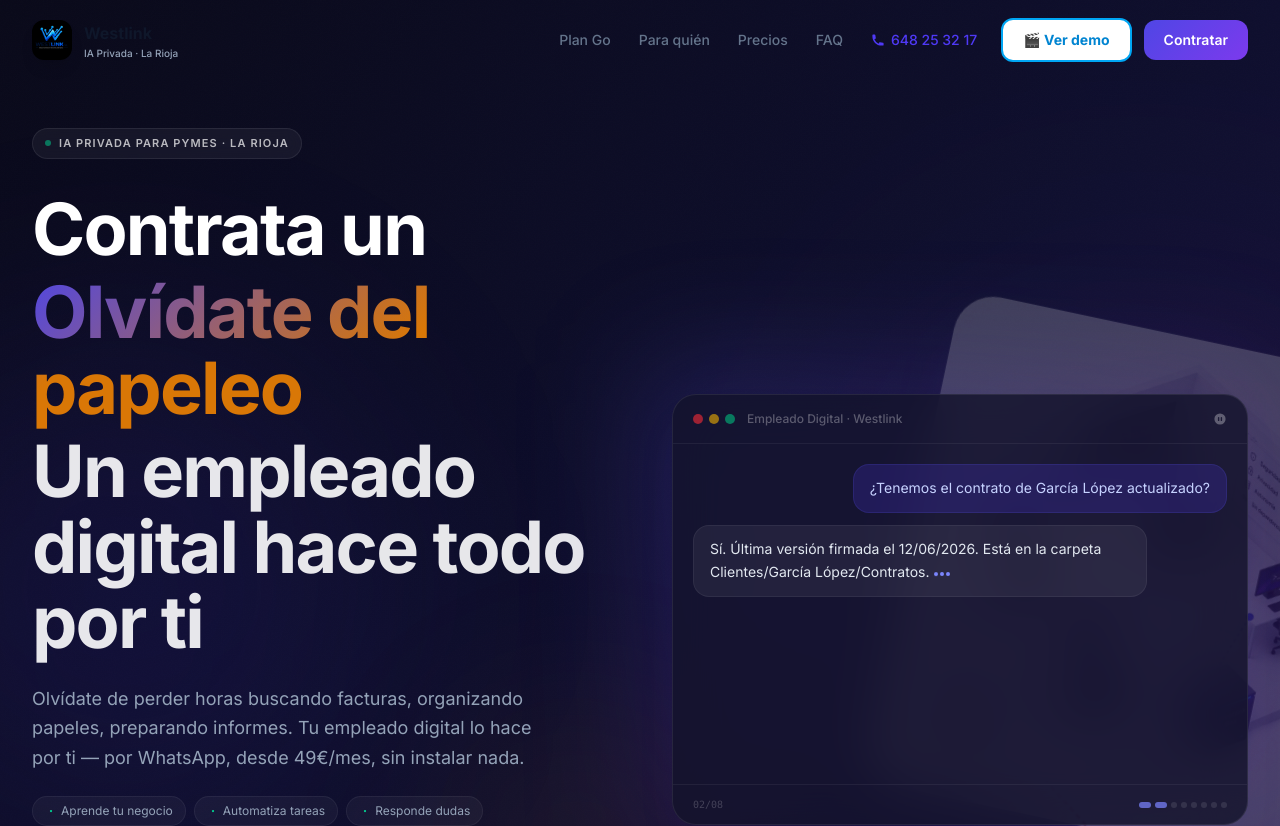
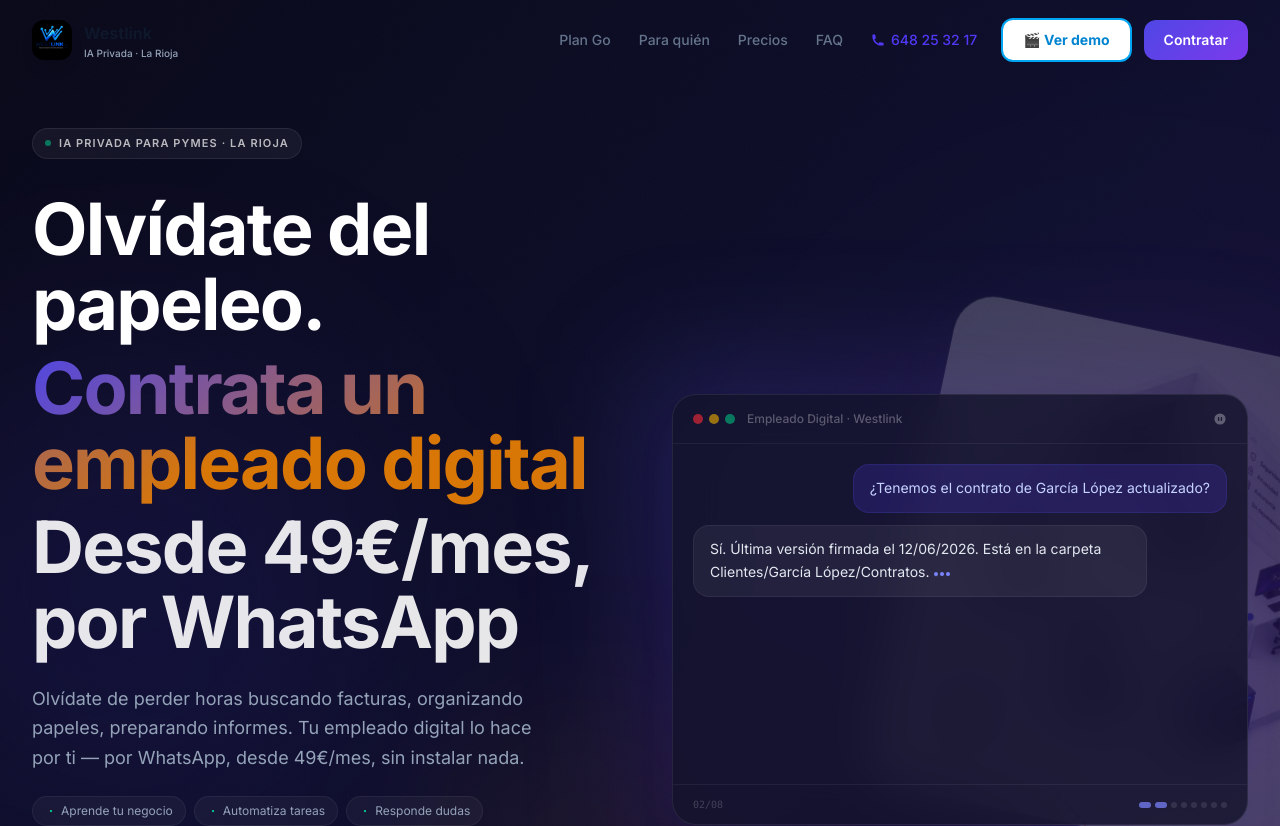
Before and after one commit to danibalda1/westlink-web, a React (Vite) app: page / in a window 1280 px wide. Shown: the top 826 px of the page. Built offline with nearby package versions, Linux system fonts and the light colour scheme.

Commit message:
Hero: Olvídate del papeleo. Contrata un empleado digital. 49€/mes.

```diff
--- a/src/components/Hero.jsx
+++ b/src/components/Hero.jsx
@@ -107,11 +107,11 @@
               transition={{ duration: 0.6, delay: 0.1 }}
               className="text-4xl sm:text-5xl md:text-6xl lg:text-7xl font-bold text-white leading-[1.05] tracking-tight"
             >
-              Contrata un
+              Olvídate del papeleo.
               <span className="block mt-2">
-                <span className="gradient-text-warm">Olvídate del papeleo</span>
+                <span className="gradient-text-warm">Contrata un empleado digital</span>
               </span>
-              <span className="block mt-2 text-white/90">Un empleado digital hace todo por ti</span>
+              <span className="block mt-2 text-white/90">Desde 49€/mes, por WhatsApp</span>
             </motion.h1>
 
             {/* Subtitle */}
```
